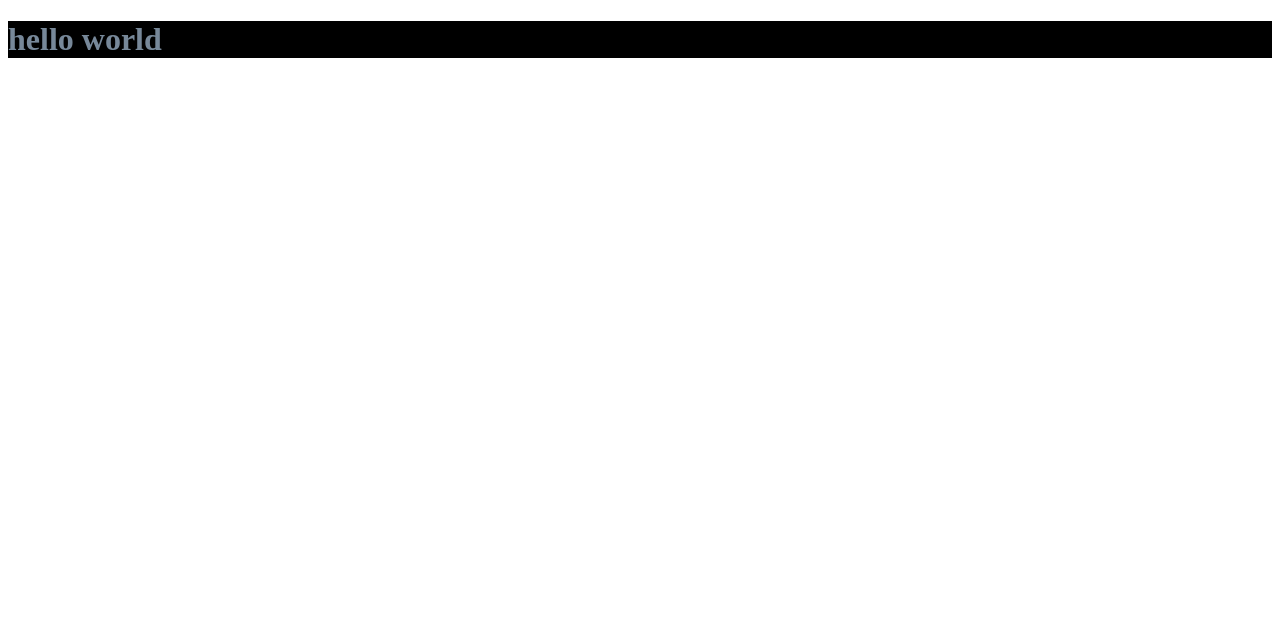
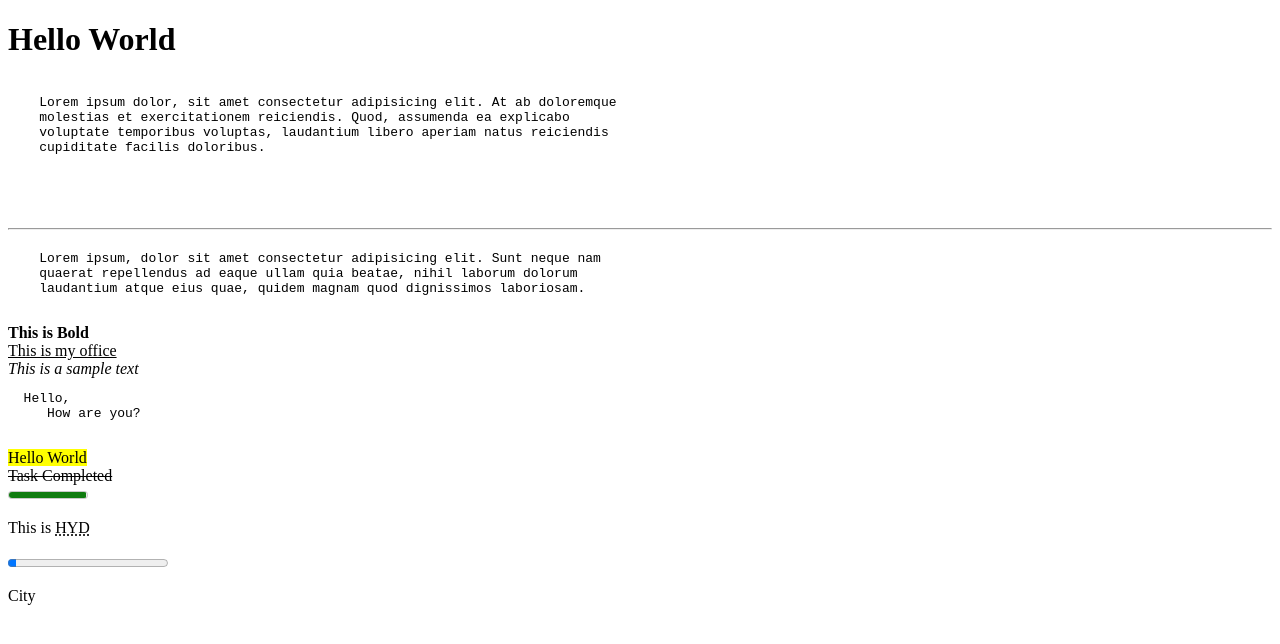
Before and after one commit to kodigantishivaprasad/kodigantishivaprasad.github.io, a plain HTML site: page part1/W0001.html in a window 1280 px wide. Drawn offline with Linux system fonts and the light colour scheme.

Commit message:
initial commit

```diff
--- a/part1/W0001.html
+++ b/part1/W0001.html
@@ -1,11 +1,42 @@
 <!DOCTYPE html>
 <html lang="en">
+
 <head>
     <meta charset="UTF-8">
     <meta name="viewport" content="width=device-width, initial-scale=1.0">
     <title>Document</title>
 </head>
+
 <body>
-    <h1 style="color:lightslategray;background-color: black;">hello world</h1>
+    <!-- <h1 style="color:lightslategray;background-color: black;">hello world</h1> -->
+</head>
+<body>
+  <h1>Hello World</h1>
+  <!-- Author Shiva -->
+  <pre><p>
+    Lorem ipsum dolor, sit amet consectetur adipisicing elit. At ab doloremque
+    molestias et exercitationem reiciendis. Quod, assumenda ea explicabo
+    voluptate temporibus voluptas, laudantium libero aperiam natus reiciendis
+    cupiditate facilis doloribus.
+    <br /><br />
+    <hr>
+    Lorem ipsum, dolor sit amet consectetur adipisicing elit. Sunt neque nam
+    quaerat repellendus ad eaque ullam quia beatae, nihil laborum dolorum
+    laudantium atque eius quae, quidem magnam quod dignissimos laboriosam.
+  </p></pre>
+  <b>This is Bold</b><br>
+  <u>This is my office</u><br>
+  <i>This is a sample text</i><br>
+  <pre>
+  Hello,
+     How are you?
+  </pre>
+  <mark>Hello World</mark><br>
+  <del>Task Completed</del><br>
+  <meter id="download" value="0.99"></meter>
+<p>This is <abbr title="Hyderabd">HYD</abbr>
+  <p><progress id="file" value="10" max="200">32%</progress></p>
+City</p>
 </body>
+
 </html>
```
